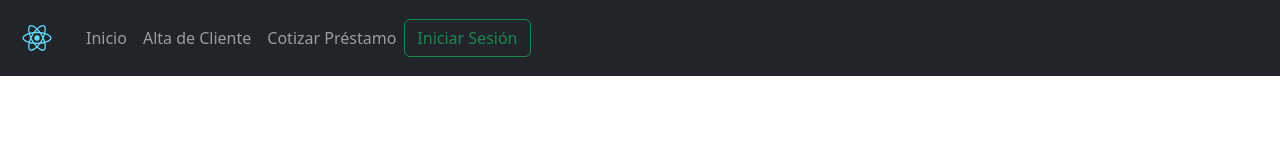
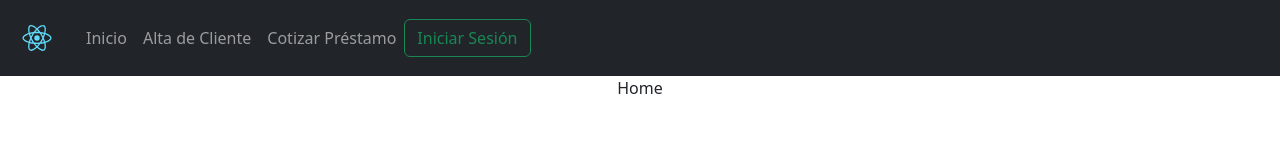
Before and after one commit to RBautista1292/2doparcialsem, a React (Create React App) app: page / in a window 1280 px wide. Shown: the top 166 px of the page. Built offline with nearby package versions, Linux system fonts and the light colour scheme.

Commit message:
Home namas pa ver q onda xd

```diff
--- a/src/App.js
+++ b/src/App.js
@@ -5,6 +5,7 @@
 import CotizadorPrestamo from './components/CotizadorPrestamo';
 import FormularioAltas from './components/FormularioAltas';
 import TablaResultados from './components/TablaResultados';
+import Home from './components/Home';
 
 function App() {
   return (
@@ -12,6 +13,7 @@
       <Router>
       <Menu />
       <Routes>
+      <Route path="/" element={<Home />} />
         <Route path="/cotizar-prestamo" element={<CotizadorPrestamo />} />
         <Route path="/alta-cliente" element={<FormularioAltas />} />
         <Route path="/tabla" element={<TablaResultados />} />
--- /dev/null
+++ b/src/components/Home.jsx
@@ -0,0 +1,7 @@
+import React from 'react'
+
+export default function Home() {
+  return (
+    <div>Home</div>
+  )
+}
```
